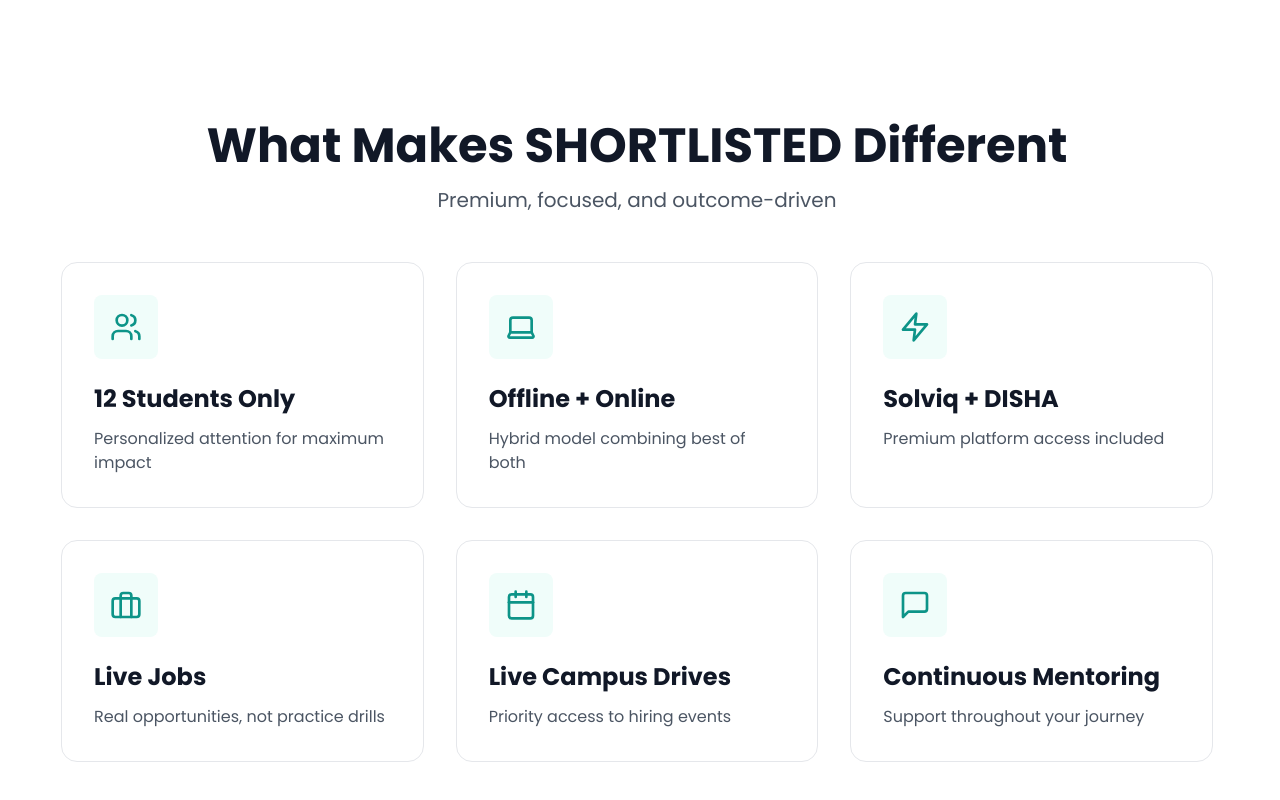
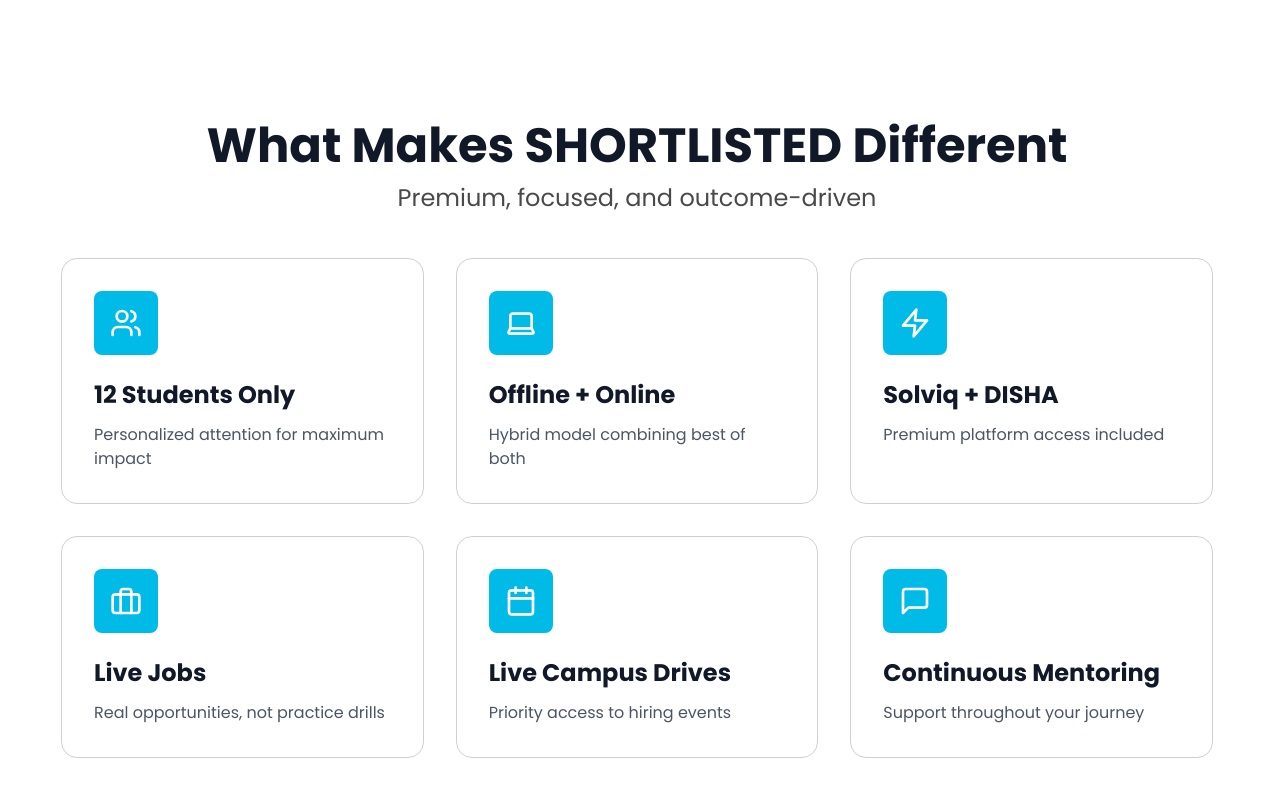
Before and after one commit to HIREKARMA1/shortlisted-ui, a Next.js app: page / in a window 1280 px wide. Shown: the part 1761-2561 px from the top of the page. Built offline with nearby package versions, Linux system fonts and the light colour scheme.

Commit message:
what makes different page is completed

```diff
--- a/components/home/WhatMakesDifferent.tsx
+++ b/components/home/WhatMakesDifferent.tsx
@@ -65,9 +65,9 @@
                         }`}>
                         What Makes SHORTLISTED Different
                     </h2>
-                    <p className={`text-base sm:text-lg md:text-xl transition-colors duration-500 ${mounted && resolvedTheme === 'dark'
-                        ? 'text-gray-300'
-                        : 'text-gray-600'
+                    <p className={`text-[24px] font-normal leading-[100%] text-[#494949] transition-colors duration-500 ${mounted && resolvedTheme === 'dark'
+                        ? 'text-[#ffffff]'
+                        : 'text-[#494949]'
                         }`}>
                         Premium, focused, and outcome-driven
                     </p>
@@ -81,20 +81,14 @@
                             <div
                                 key={index}
                                 className={`rounded-xl sm:rounded-2xl p-6 sm:p-8 border transition-all duration-500 hover:shadow-lg ${mounted && resolvedTheme === 'dark'
-                                    ? 'bg-white border-gray-200'
-                                    : 'bg-white border-gray-200'
+                                    ? 'bg-[#FFFFFF] border-[#D0D0D0]'
+                                    : 'bg-[#FFFFFF] border-[#D0D0D0]'
                                     }`}
                             >
                                 {/* Icon */}
                                 <div className="mb-4 sm:mb-6">
-                                    <div className={`inline-flex p-3 sm:p-4 rounded-lg ${mounted && resolvedTheme === 'dark'
-                                        ? 'bg-teal-500/10'
-                                        : 'bg-teal-50'
-                                        }`}>
-                                        <IconComponent className={`w-6 h-6 sm:w-7 sm:h-7 md:w-8 md:h-8 ${mounted && resolvedTheme === 'dark'
-                                            ? 'text-teal-400'
-                                            : 'text-teal-600'
-                                            }`} />
+                                    <div className="inline-flex p-3 sm:p-4 rounded-lg bg-[#00BAE8]">
+                                        <IconComponent className="w-6 h-6 sm:w-7 sm:h-7 md:w-8 md:h-8 text-white" />
                                     </div>
                                 </div>
 
```
